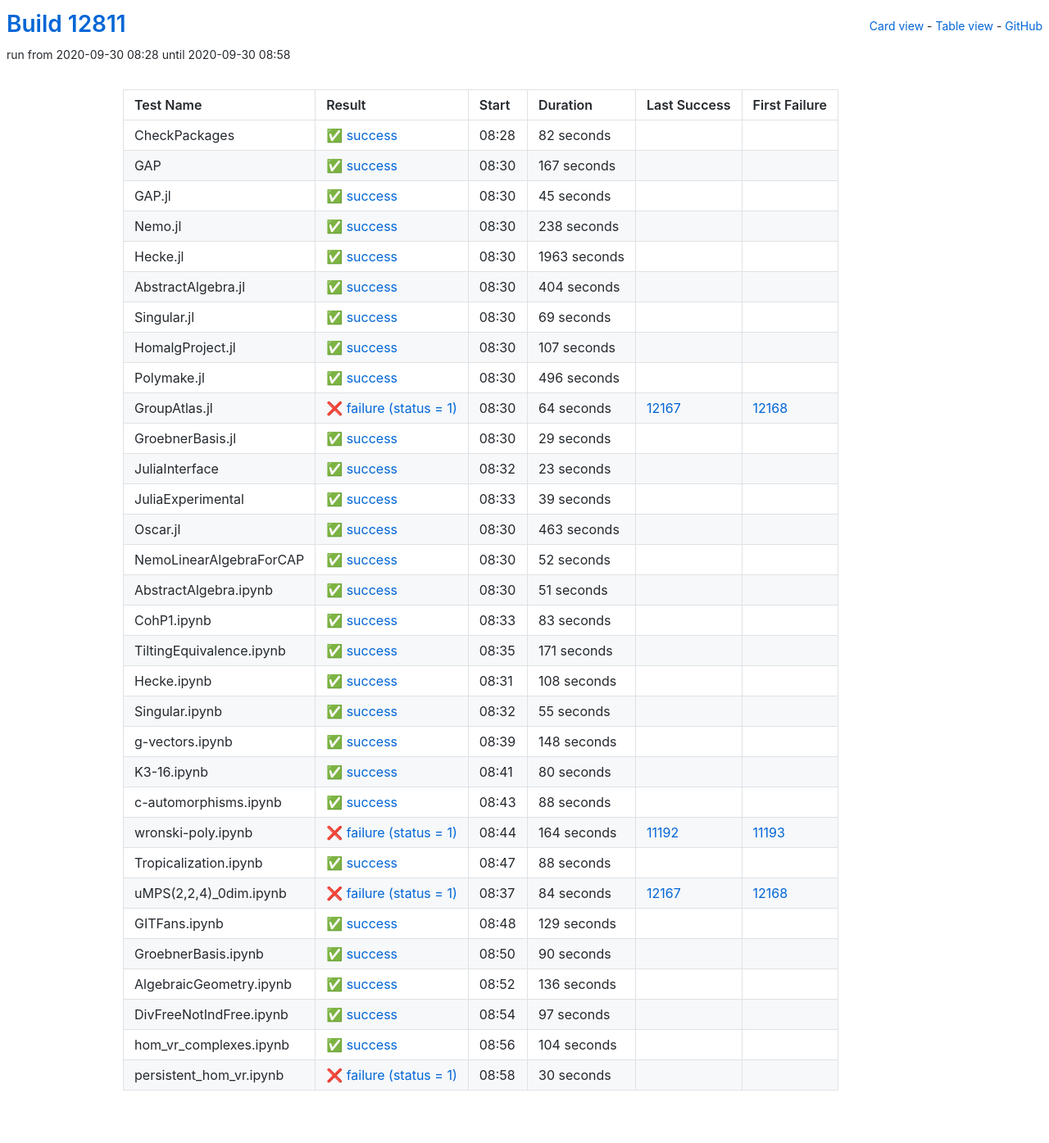
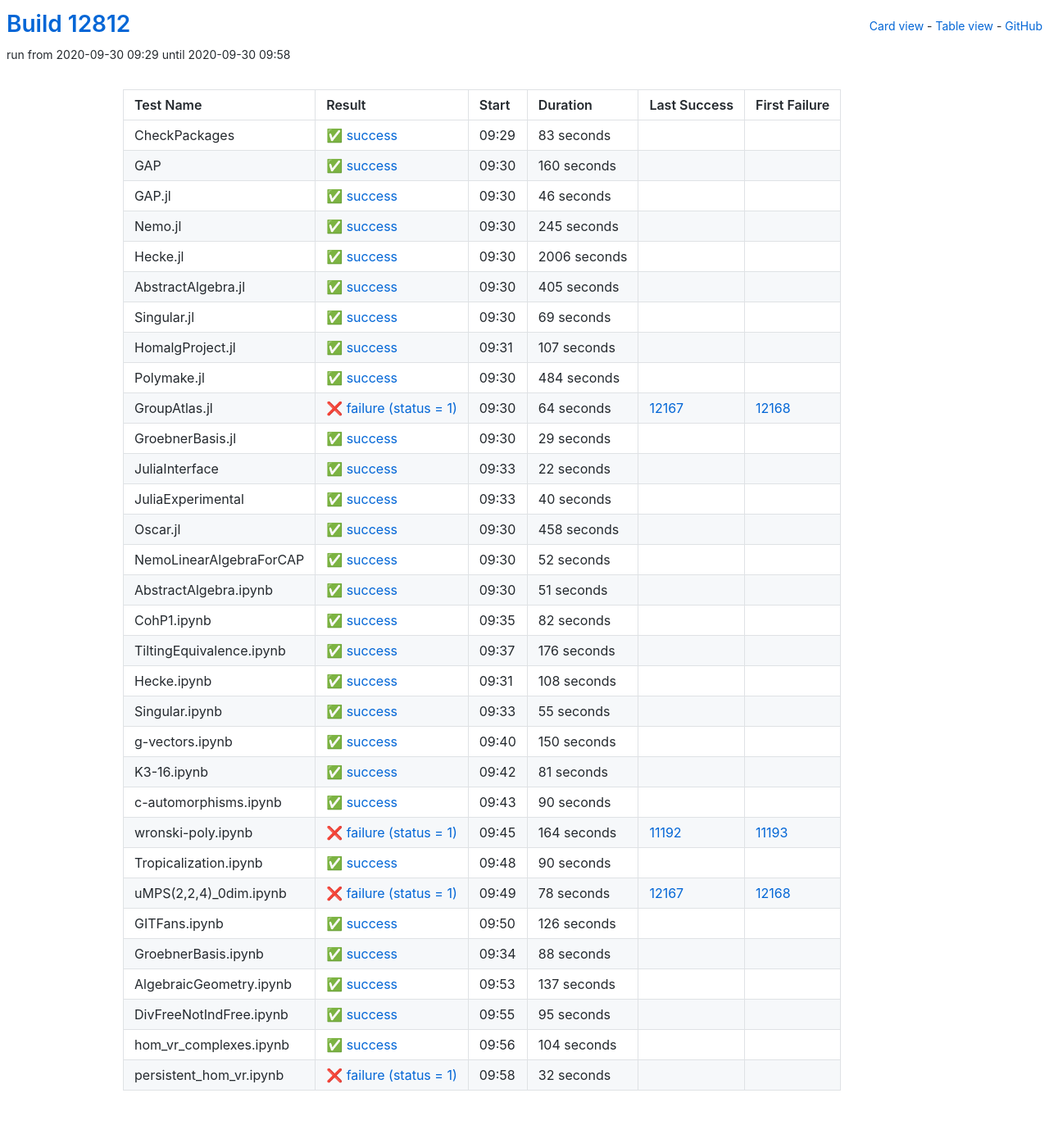
Before and after one commit to oscar-system/oscar-ci-status, a Jekyll site: the page built from table.html, in a window 1280 px wide. Shown: the whole page at 82% size. Built offline with Jekyll 4.4.1, drawn with Linux system fonts in a browser that asks for light colours.

Commit message:
Build #12812

```diff
--- a/_data/ci.yml
+++ b/_data/ci.yml
@@ -1,6 +1,6 @@
 ---
-build: 12811
-build_url: https://oscarci.mathematik.uni-kl.de/job/oscar/12811/
+build: 12812
+build_url: https://oscarci.mathematik.uni-kl.de/job/oscar/12812/
 job: oscar
 organization: oscar-system
 repo: oscar-ci-status
@@ -8,80 +8,80 @@
 tests:
 - name: CheckPackages
   id: checkpackages
-  log: https://oscarci.mathematik.uni-kl.de/job/oscar/12811/artifact/logs/build-12811/CheckPackages.log
-  start: 2020-09-30 08:28
+  log: https://oscarci.mathematik.uni-kl.de/job/oscar/12812/artifact/logs/build-12812/CheckPackages.log
+  start: 2020-09-30 09:29
   success: true
   exitcode: 0
   status: success
-  duration: 82
+  duration: 83
   last_success: false
   last_success_url:
   first_failure: false
   first_failure_url:
 - name: GAP
   id: gap
-  log: https://oscarci.mathematik.uni-kl.de/job/oscar/12811/artifact/logs/build-12811/GAP.log
-  start: 2020-09-30 08:30
+  log: https://oscarci.mathematik.uni-kl.de/job/oscar/12812/artifact/logs/build-12812/GAP.log
+  start: 2020-09-30 09:30
   success: true
   exitcode: 0
   status: success
-  duration: 167
+  duration: 160
   last_success: false
   last_success_url:
   first_failure: false
   first_failure_url:
 - name: GAP.jl
   id: gap-jl
-  log: https://oscarci.mathematik.uni-kl.de/job/oscar/12811/artifact/logs/build-12811/GAP.jl.log
-  start: 2020-09-30 08:30
+  log: https://oscarci.mathematik.uni-kl.de/job/oscar/12812/artifact/logs/build-12812/GAP.jl.log
+  start: 2020-09-30 09:30
   success: true
   exitcode: 0
   status: success
-  duration: 45
+  duration: 46
   last_success: false
   last_success_url:
   first_failure: false
   first_failure_url:
 - name: Nemo.jl
   id: nemo-jl
-  log: https://oscarci.mathematik.uni-kl.de/job/oscar/12811/artifact/logs/build-12811/Nemo.jl.log
-  start: 2020-09-30 08:30
+  log: https://oscarci.mathematik.uni-kl.de/job/oscar/12812/artifact/logs/build-12812/Nemo.jl.log
+  start: 2020-09-30 09:30
   success: true
   exitcode: 0
   status: success
-  duration: 238
+  duration: 245
   last_success: false
   last_success_url:
   first_failure: false
   first_failure_url:
 - name: Hecke.jl
   id: hecke-jl
-  log: https://oscarci.mathematik.uni-kl.de/job/oscar/12811/artifact/logs/build-12811/Hecke.jl.log
-  start: 2020-09-30 08:30
+  log: https://oscarci.mathematik.uni-kl.de/job/oscar/12812/artifact/logs/build-12812/Hecke.jl.log
+  start: 2020-09-30 09:30
   success: true
   exitcode: 0
   status: success
-  duration: 1963
+  duration: 2006
   last_success: false
   last_success_url:
   first_failure: false
   first_failure_url:
 - name: AbstractAlgebra.jl
   id: abstractalgebra-jl
-  log: https://oscarci.mathematik.uni-kl.de/job/oscar/12811/artifact/logs/build-12811/AbstractAlgebra.jl.log
-  start: 2020-09-30 08:30
+  log: https://oscarci.mathematik.uni-kl.de/job/oscar/12812/artifact/logs/build-12812/AbstractAlgebra.jl.log
+  start: 2020-09-30 09:30
   success: true
   exitcode: 0
   status: success
-  duration: 404
+  duration: 405
   last_success: false
   last_success_url:
   first_failure: false
   first_failure_url:
 - name: Singular.jl
   id: singular-jl
-  log: https://oscarci.mathematik.uni-kl.de/job/oscar/12811/artifact/logs/build-12811/Singular.jl.log
-  start: 2020-09-30 08:30
+  log: https://oscarci.mathematik.uni-kl.de/job/oscar/12812/artifact/logs/build-12812/Singular.jl.log
+  start: 2020-09-30 09:30
   success: true
   exitcode: 0
   status: success
@@ -92,8 +92,8 @@
   first_failure_url:
 - name: HomalgProject.jl
   id: homalgproject-jl
-  log: https://oscarci.mathematik.uni-kl.de/job/oscar/12811/artifact/logs/build-12811/HomalgProject.jl.log
-  start: 2020-09-30 08:30
+  log: https://oscarci.mathematik.uni-kl.de/job/oscar/12812/artifact/logs/build-12812/HomalgProject.jl.log
+  start: 2020-09-30 09:31
   success: true
   exitcode: 0
   status: success
@@ -104,20 +104,20 @@
   first_failure_url:
 - name: Polymake.jl
   id: polymake-jl
-  log: https://oscarci.mathematik.uni-kl.de/job/oscar/12811/artifact/logs/build-12811/Polymake.jl.log
-  start: 2020-09-30 08:30
+  log: https://oscarci.mathematik.uni-kl.de/job/oscar/12812/artifact/logs/build-12812/Polymake.jl.log
+  start: 2020-09-30 09:30
   success: true
   exitcode: 0
   status: success
-  duration: 496
+  duration: 484
   last_success: false
   last_success_url:
   first_failure: false
   first_failure_url:
 - name: GroupAtlas.jl
   id: groupatlas-jl
-  log: https://oscarci.mathematik.uni-kl.de/job/oscar/12811/artifact/logs/build-12811/GroupAtlas.jl.log
-  start: 2020-09-30 08:30
+  log: https://oscarci.mathematik.uni-kl.de/job/oscar/12812/artifact/logs/build-12812/GroupAtlas.jl.log
+  start: 2020-09-30 09:30
   success: false
   exitcode: 1
   status: failure
@@ -128,8 +128,8 @@
   first_failure_url: https://oscarci.mathematik.uni-kl.de/job/oscar/12168/
 - name: GroebnerBasis.jl
   id: groebnerbasis-jl
-  log: https://oscarci.mathematik.uni-kl.de/job/oscar/12811/artifact/logs/build-12811/GroebnerBasis.jl.log
-  start: 2020-09-30 08:30
+  log: https://oscarci.mathematik.uni-kl.de/job/oscar/12812/artifact/logs/build-12812/GroebnerBasis.jl.log
+  start: 2020-09-30 09:30
   success: true
   exitcode: 0
   status: success
@@ -140,44 +140,44 @@
   first_failure_url:
 - name: JuliaInterface
   id: juliainterface
-  log: https://oscarci.mathematik.uni-kl.de/job/oscar/12811/artifact/logs/build-12811/JuliaInterface.log
-  start: 2020-09-30 08:32
+  log: https://oscarci.mathematik.uni-kl.de/job/oscar/12812/artifact/logs/build-12812/JuliaInterface.log
+  start: 2020-09-30 09:33
   success: true
   exitcode: 0
   status: success
-  duration: 23
+  duration: 22
   last_success: false
   last_success_url:
   first_failure: false
   first_failure_url:
 - name: JuliaExperimental
   id: juliaexperimental
-  log: https://oscarci.mathematik.uni-kl.de/job/oscar/12811/artifact/logs/build-12811/JuliaExperimental.log
-  start: 2020-09-30 08:33
+  log: https://oscarci.mathematik.uni-kl.de/job/oscar/12812/artifact/logs/build-12812/JuliaExperimental.log
+  start: 2020-09-30 09:33
   success: true
   exitcode: 0
   status: success
-  duration: 39
+  duration: 40
   last_success: false
   last_success_url:
   first_failure: false
   first_failure_url:
 - name: Oscar.jl
   id: oscar-jl
-  log: https://oscarci.mathematik.uni-kl.de/job/oscar/12811/artifact/logs/build-12811/Oscar.jl.log
-  start: 2020-09-30 08:30
+  log: https://oscarci.mathematik.uni-kl.de/job/oscar/12812/artifact/logs/build-12812/Oscar.jl.log
+  start: 2020-09-30 09:30
   success: true
   exitcode: 0
   status: success
-  duration: 463
+  duration: 458
   last_success: false
   last_success_url:
   first_failure: false
   first_failure_url:
 - name: NemoLinearAlgebraForCAP
   id: nemolinearalgebraforcap
-  log: https://oscarci.mathematik.uni-kl.de/job/oscar/12811/artifact/logs/build-12811/NemoLinearAlgebraForCAP.log
-  start: 2020-09-30 08:30
+  log: https://oscarci.mathematik.uni-kl.de/job/oscar/12812/artifact/logs/build-12812/NemoLinearAlgebraForCAP.log
+  start: 2020-09-30 09:30
   success: true
   exitcode: 0
   status: success
@@ -188,8 +188,8 @@
   first_failure_url:
 - name: AbstractAlgebra.ipynb
   id: abstractalgebra-ipynb
-  log: https://oscarci.mathematik.uni-kl.de/job/oscar/12811/artifact/logs/build-12811/AbstractAlgebra.ipynb.log
-  start: 2020-09-30 08:30
+  log: https://oscarci.mathematik.uni-kl.de/job/oscar/12812/artifact/logs/build-12812/AbstractAlgebra.ipynb.log
+  start: 2020-09-30 09:30
   success: true
   exitcode: 0
   status: success
@@ -200,32 +200,32 @@
   first_failure_url:
 - name: CohP1.ipynb
   id: cohp1-ipynb
-  log: https://oscarci.mathematik.uni-kl.de/job/oscar/12811/artifact/logs/build-12811/CohP1.ipynb.log
-  start: 2020-09-30 08:33
+  log: https://oscarci.mathematik.uni-kl.de/job/oscar/12812/artifact/logs/build-12812/CohP1.ipynb.log
+  start: 2020-09-30 09:35
   success: true
   exitcode: 0
   status: success
-  duration: 83
+  duration: 82
   last_success: false
   last_success_url:
   first_failure: false
   first_failure_url:
 - name: TiltingEquivalence.ipynb
   id: tiltingequivalence-ipynb
-  log: https://oscarci.mathematik.uni-kl.de/job/oscar/12811/artifact/logs/build-12811/TiltingEquivalence.ipynb.log
-  start: 2020-09-30 08:35
+  log: https://oscarci.mathematik.uni-kl.de/job/oscar/12812/artifact/logs/build-12812/TiltingEquivalence.ipynb.log
+  start: 2020-09-30 09:37
   success: true
   exitcode: 0
   status: success
-  duration: 171
+  duration: 176
   last_success: false
   last_success_url:
   first_failure: false
   first_failure_url:
 - name: Hecke.ipynb
   id: hecke-ipynb
-  log: https://oscarci.mathematik.uni-kl.de/job/oscar/12811/artifact/logs/build-12811/Hecke.ipynb.log
-  start: 2020-09-30 08:31
+  log: https://oscarci.mathematik.uni-kl.de/job/oscar/12812/artifact/logs/build-12812/Hecke.ipynb.log
+  start: 2020-09-30 09:31
   success: true
   exitcode: 0
   status: success
@@ -236,8 +236,8 @@
   first_failure_url:
 - name: Singular.ipynb
   id: singular-ipynb
-  log: https://oscarci.mathematik.uni-kl.de/job/oscar/12811/artifact/logs/build-12811/Singular.ipynb.log
-  start: 2020-09-30 08:32
+  log: https://oscarci.mathematik.uni-kl.de/job/oscar/12812/artifact/logs/build-12812/Singular.ipynb.log
+  start: 2020-09-30 09:33
   success: true
   exitcode: 0
   status: success
@@ -248,44 +248,44 @@
   first_failure_url:
 - name: g-vectors.ipynb
   id: g-vectors-ipynb
-  log: https://oscarci.mathematik.uni-kl.de/job/oscar/12811/artifact/logs/build-12811/g-vectors.ipynb.log
-  start: 2020-09-30 08:39
+  log: https://oscarci.mathematik.uni-kl.de/job/oscar/12812/artifact/logs/build-12812/g-vectors.ipynb.log
+  start: 2020-09-30 09:40
   success: true
   exitcode: 0
   status: success
-  duration: 148
+  duration: 150
   last_success: false
   last_success_url:
   first_failure: false
   first_failure_url:
 - name: K3-16.ipynb
   id: k3-16-ipynb
-  log: https://oscarci.mathematik.uni-kl.de/job/oscar/12811/artifact/logs/build-12811/K3-16.ipynb.log
-  start: 2020-09-30 08:41
+  log: https://oscarci.mathematik.uni-kl.de/job/oscar/12812/artifact/logs/build-12812/K3-16.ipynb.log
+  start: 2020-09-30 09:42
   success: true
   exitcode: 0
   status: success
-  duration: 80
+  duration: 81
   last_success: false
   last_success_url:
   first_failure: false
   first_failure_url:
 - name: c-automorphisms.ipynb
   id: c-automorphisms-ipynb
-  log: https://oscarci.mathematik.uni-kl.de/job/oscar/12811/artifact/logs/build-12811/c-automorphisms.ipynb.log
-  start: 2020-09-30 08:43
+  log: https://oscarci.mathematik.uni-kl.de/job/oscar/12812/artifact/logs/build-12812/c-automorphisms.ipynb.log
+  start: 2020-09-30 09:43
   success: true
   exitcode: 0
   status: success
-  duration: 88
+  duration: 90
   last_success: false
   last_success_url:
   first_failure: false
   first_failure_url:
 - name: wronski-poly.ipynb
   id: wronski-poly-ipynb
-  log: https://oscarci.mathematik.uni-kl.de/job/oscar/12811/artifact/logs/build-12811/wronski-poly.ipynb.log
-  start: 2020-09-30 08:44
+  log: https://oscarci.mathematik.uni-kl.de/job/oscar/12812/artifact/logs/build-12812/wronski-poly.ipynb.log
+  start: 2020-09-30 09:45
   success: false
   exitcode: 1
   status: failure
@@ -296,8 +296,44 @@
   first_failure_url: https://oscarci.mathematik.uni-kl.de/job/oscar/11193/
 - name: Tropicalization.ipynb
   id: tropicalization-ipynb
-  log: https://oscarci.mathematik.uni-kl.de/job/oscar/12811/artifact/logs/build-12811/Tropicalization.ipynb.log
-  start: 2020-09-30 08:47
+  log: https://oscarci.mathematik.uni-kl.de/job/oscar/12812/artifact/logs/build-12812/Tropicalization.ipynb.log
+  start: 2020-09-30 09:48
+  success: true
+  exitcode: 0
+  status: success
+  duration: 90
+  last_success: false
+  last_success_url:
+  first_failure: false
+  first_failure_url:
+- name: uMPS(2,2,4)_0dim.ipynb
+  id: umps-2-2-4-0dim-ipynb
+  log: https://oscarci.mathematik.uni-kl.de/job/oscar/12812/artifact/logs/build-12812/uMPS-2-2-4-_0dim.ipynb.log
+  start: 2020-09-30 09:49
+  success: false
+  exitcode: 1
+  status: failure
+  duration: 78
+  last_success: 12167
+  last_success_url: https://oscarci.mathematik.uni-kl.de/job/oscar/12167/
+  first_failure: 12168
+  first_failure_url: https://oscarci.mathematik.uni-kl.de/job/oscar/12168/
+- name: GITFans.ipynb
+  id: gitfans-ipynb
+  log: https://oscarci.mathematik.uni-kl.de/job/oscar/12812/artifact/logs/build-12812/GITFans.ipynb.log
+  start: 2020-09-30 09:50
+  success: true
+  exitcode: 0
+  status: success
+  duration: 126
+  last_success: false
+  last_success_url:
+  first_failure: false
+  first_failure_url:
+- name: GroebnerBasis.ipynb
+  id: groebnerbasis-ipynb
+  log: https://oscarci.mathematik.uni-kl.de/job/oscar/12812/artifact/logs/build-12812/GroebnerBasis.ipynb.log
+  start: 2020-09-30 09:34
   success: true
   exitcode: 0
   status: success
@@ -306,70 +342,34 @@
   last_success_url:
   first_failure: false
   first_failure_url:
-- name: uMPS(2,2,4)_0dim.ipynb
-  id: umps-2-2-4-0dim-ipynb
-  log: https://oscarci.mathematik.uni-kl.de/job/oscar/12811/artifact/logs/build-12811/uMPS-2-2-4-_0dim.ipynb.log
-  start: 2020-09-30 08:37
-  success: false
-  exitcode: 1
-  status: failure
-  duration: 84
-  last_success: 12167
-  last_success_url: https://oscarci.mathematik.uni-kl.de/job/oscar/12167/
-  first_failure: 12168
-  first_failure_url: https://oscarci.mathematik.uni-kl.de/job/oscar/12168/
-- name: GITFans.ipynb
-  id: gitfans-ipynb
-  log: https://oscarci.mathematik.uni-kl.de/job/oscar/12811/artifact/logs/build-12811/GITFans.ipynb.log
-  start: 2020-09-30 08:48
+- name: AlgebraicGeometry.ipynb
+  id: algebraicgeometry-ipynb
+  log: https://oscarci.mathematik.uni-kl.de/job/oscar/12812/artifact/logs/build-12812/AlgebraicGeometry.ipynb.log
+  start: 2020-09-30 09:53
   success: true
   exitcode: 0
   status: success
-  duration: 129
-  last_success: false
-  last_success_url:
-  first_failure: false
-  first_failure_url:
-- name: GroebnerBasis.ipynb
-  id: groebnerbasis-ipynb
-  log: https://oscarci.mathematik.uni-kl.de/job/oscar/12811/artifact/logs/build-12811/GroebnerBasis.ipynb.log
-  start: 2020-09-30 08:50
-  success: true
-  exitcode: 0
-  status: success
-  duration: 90
-  last_success: false
-  last_success_url:
-  first_failure: false
-  first_failure_url:
-- name: AlgebraicGeometry.ipynb
-  id: algebraicgeometry-ipynb
-  log: https://oscarci.mathematik.uni-kl.de/job/oscar/12811/artifact/logs/build-12811/AlgebraicGeometry.ipynb.log
-  start: 2020-09-30 08:52
-  success: true
-  exitcode: 0
-  status: success
-  duration: 136
+  duration: 137
   last_success: false
   last_success_url:
   first_failure: false
   first_failure_url:
 - name: DivFreeNotIndFree.ipynb
   id: divfreenotindfree-ipynb
-  log: https://oscarci.mathematik.uni-kl.de/job/oscar/12811/artifact/logs/build-12811/DivFreeNotIndFree.ipynb.log
-  start: 2020-09-30 08:54
+  log: https://oscarci.mathematik.uni-kl.de/job/oscar/12812/artifact/logs/build-12812/DivFreeNotIndFree.ipynb.log
+  start: 2020-09-30 09:55
   success: true
   exitcode: 0
   status: success
-  duration: 97
+  duration: 95
   last_success: false
   last_success_url:
   first_failure: false
   first_failure_url:
 - name: hom_vr_complexes.ipynb
   id: hom-vr-complexes-ipynb
-  log: https://oscarci.mathematik.uni-kl.de/job/oscar/12811/artifact/logs/build-12811/hom_vr_complexes.ipynb.log
-  start: 2020-09-30 08:56
+  log: https://oscarci.mathematik.uni-kl.de/job/oscar/12812/artifact/logs/build-12812/hom_vr_complexes.ipynb.log
+  start: 2020-09-30 09:56
   success: true
   exitcode: 0
   status: success
@@ -380,12 +380,12 @@
   first_failure_url:
 - name: persistent_hom_vr.ipynb
   id: persistent-hom-vr-ipynb
-  log: https://oscarci.mathematik.uni-kl.de/job/oscar/12811/artifact/logs/build-12811/persistent_hom_vr.ipynb.log
-  start: 2020-09-30 08:58
+  log: https://oscarci.mathematik.uni-kl.de/job/oscar/12812/artifact/logs/build-12812/persistent_hom_vr.ipynb.log
+  start: 2020-09-30 09:58
   success: false
   exitcode: 1
   status: failure
-  duration: 30
+  duration: 32
   last_success: false
   last_success_url:
   first_failure: false
```
Also changed, not shown: README.md.
